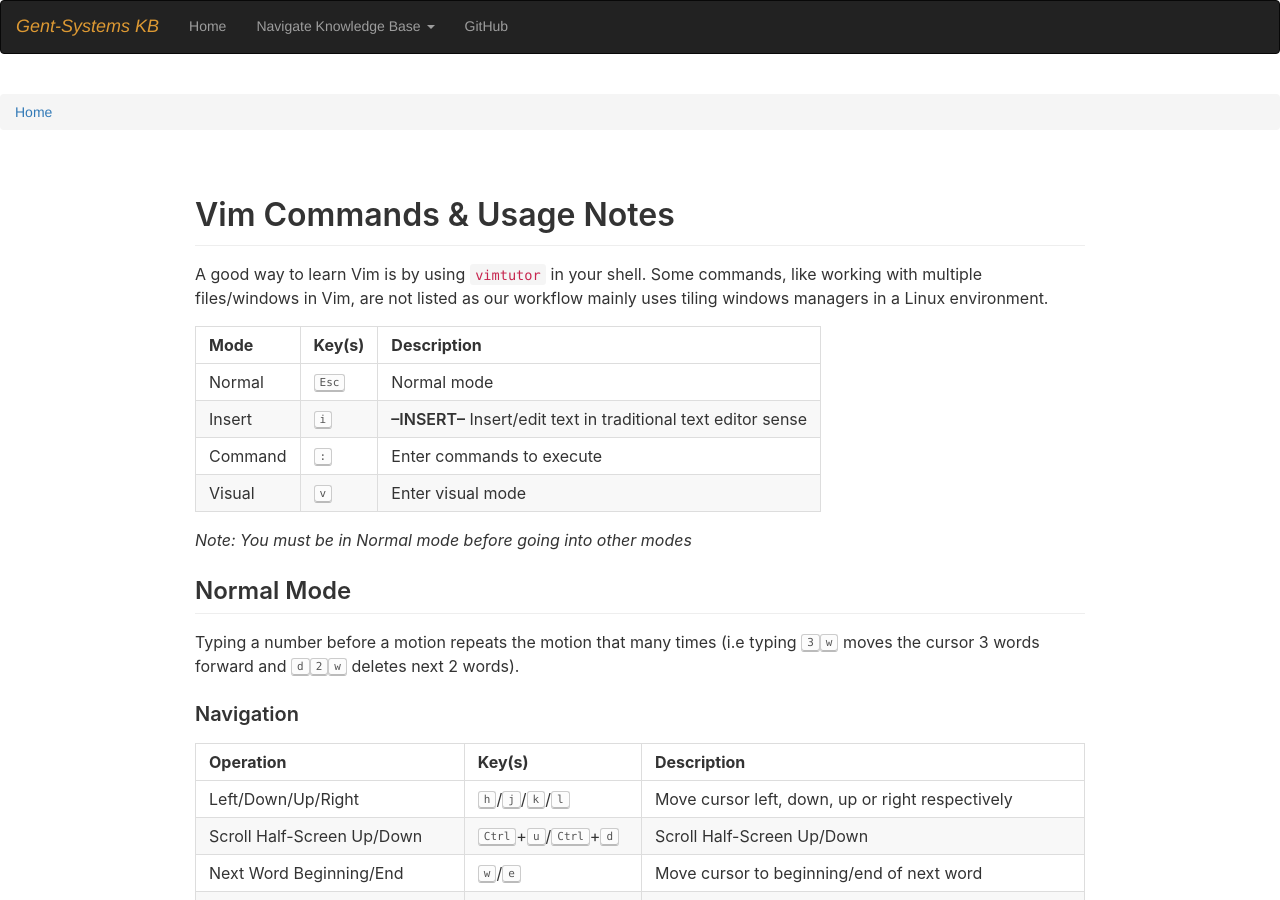
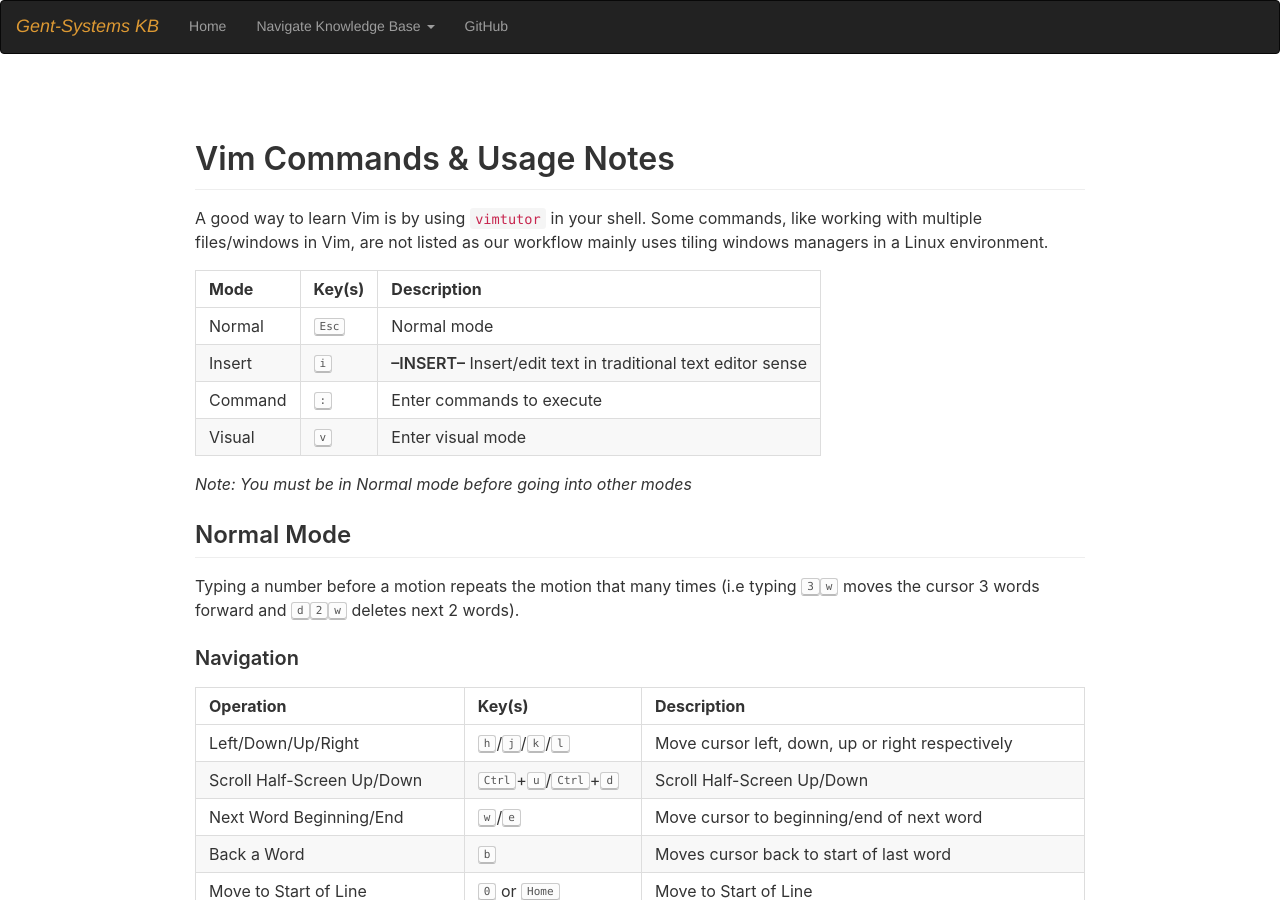
Before and after one commit to Gent-Systems/gent-systems-website, a Jekyll site: the page built from kb/programming/tools/VIM.md, in a window 1280 px wide and 900 px high. Built offline with Jekyll 4.4.1, drawn with Linux system fonts in a browser that asks for light colours; nearby versions of some CDN libraries.

Commit message:
remove breadcrumbs

```diff
--- a/_config.yml
+++ b/_config.yml
@@ -1,8 +1,4 @@
 # Site settings
-description: > # this means to ignore newlines until "baseurl:"
-  An automatic breadcrumb for jekyll hosted on GitHub Pages
-baseurl: "/gent-systems.github.io" # the subpath of your site, e.g. /blog/
-url: "https://gent-systems.github.io" # the base hostname & protocol for your site
 collections:
   kb:
     output: true
--- a/_layouts/default.html
+++ b/_layouts/default.html
@@ -236,28 +236,6 @@
         <ul id="toc"></ul>
     </nav>
 
-   <ol class="breadcrumb">
-<li><a href="{{ site.baseurl }}/">Home</a></li>
-{% capture page_url_without_index_html %}{{ page.url | remove: "/index.html" }}{% endcapture %}
-{% assign splitted_url_parts = page_url_without_index_html | split: '/' %}
-{% capture forLoopMaxInt %}{{ splitted_url_parts.size | minus:1 }}{% endcapture %}
-{% for i in (1..forLoopMaxInt) %}
-    {% capture current_breadcrumb_url %}{{next_prepender}}/{{ splitted_url_parts[i] }}/index.html{% endcapture %}
-    {% capture current_breadcrumb_md_url %}{{next_prepender}}/{{ splitted_url_parts[i] }}/{% endcapture %}
-    {% capture next_prepender %}{{next_prepender}}/{{ splitted_url_parts[i] }}{% endcapture %}
-    {% for breadcrumb_page in site.pages %}
-        {% if current_breadcrumb_url == breadcrumb_page.url or current_breadcrumb_md_url == breadcrumb_page.url  %}
-        {% assign j = forLoopMaxInt | plus: 0 %}
-            <li {% if i == j %}class="active"{% endif %}>
-                {% capture breadcrumb_page_page_url_without_index_html %}{{ breadcrumb_page.url | remove: "index.html" }}{% endcapture %}
-                <a href="{{ site.baseurl }}{{breadcrumb_page_page_url_without_index_html}}">{{breadcrumb_page.breadcrumb}}</a>
-            </li>
-        {% endif %}
-    {% endfor %}
-{% endfor %}
-</ol>
-
-
     <article class="markdown-body">
         {{ content }}
     </article>
```
Also changed, not shown: kb/programming/tools/VIM.md (+0 -1 lines).
